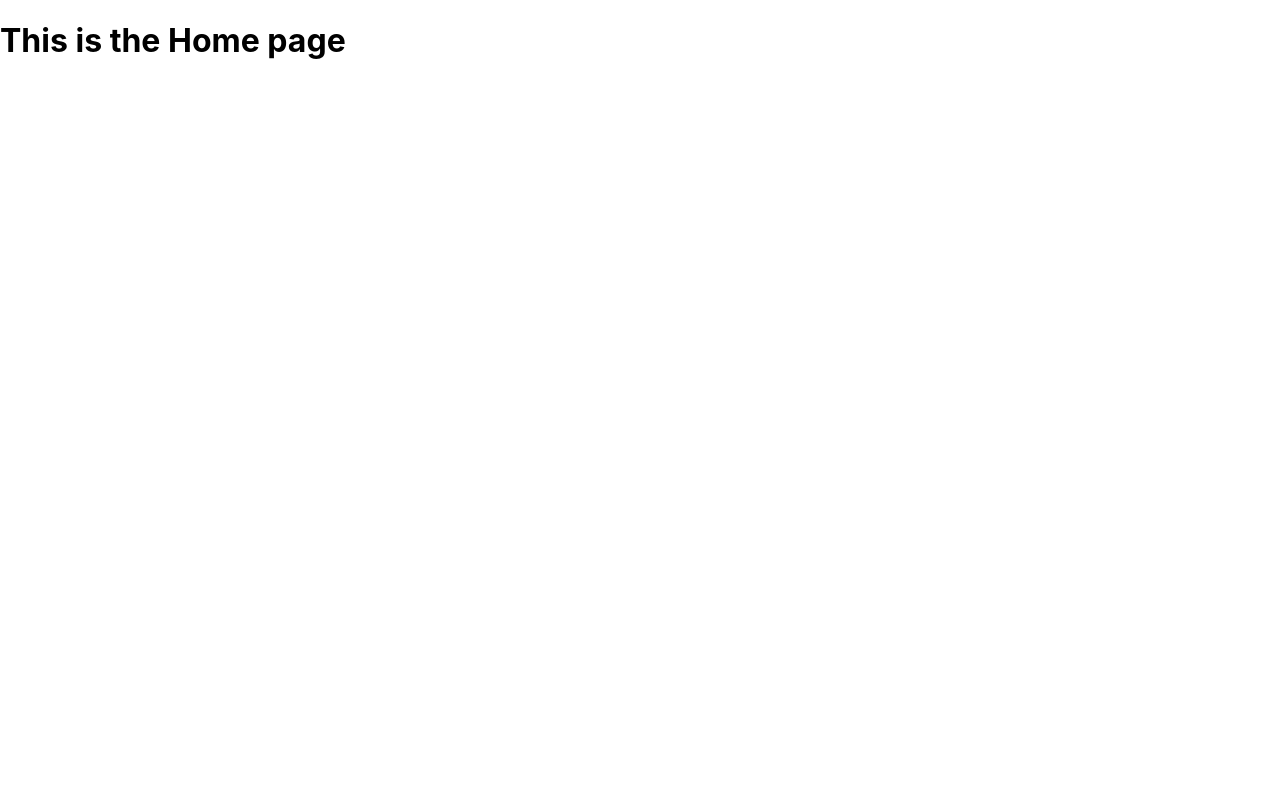
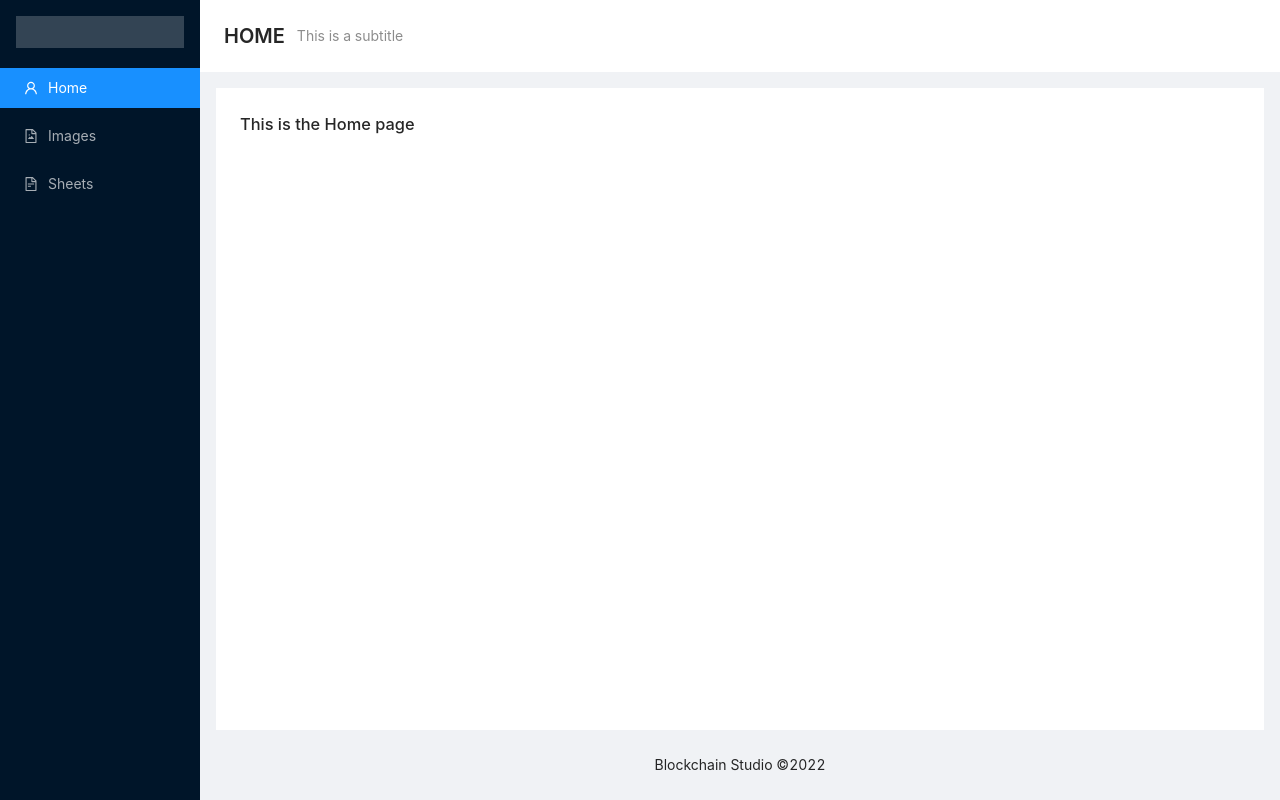
Before and after one commit to alex-serb13/blockchain-studio-challange, a React (Create React App) app: page /home in a window 1280 px wide. Built offline with nearby package versions, Linux system fonts and the light colour scheme.

Commit message:
add ant design library and implement sidebar navigation

```diff
--- a/package.json
+++ b/package.json
@@ -3,9 +3,11 @@
   "version": "0.1.0",
   "private": true,
   "dependencies": {
+    "@ant-design/icons": "^4.7.0",
     "@testing-library/jest-dom": "^5.16.4",
     "@testing-library/react": "^13.3.0",
     "@testing-library/user-event": "^13.5.0",
+    "antd": "^4.21.7",
     "react": "^18.2.0",
     "react-dom": "^18.2.0",
     "react-router-dom": "^6.3.0",
--- a/src/App.js
+++ b/src/App.js
@@ -1,19 +1,20 @@
 import { Routes, Route, Navigate } from "react-router-dom";
 
+import { NavigationLayout } from "./NavigationLayout";
 import { Home } from "./pages/Home";
 import { Images } from "./pages/Images";
 import { Sheets } from "./pages/Sheets";
 
 function App() {
   return (
-    <div className="App">
+    <NavigationLayout>
       <Routes>
         <Route path="home" element={<Home />} />
         <Route path="images" element={<Images />} />
         <Route path="sheets" element={<Sheets />} />
         <Route path="*" element={<Navigate to="home" replace />} />
       </Routes>
-    </div>
+    </NavigationLayout>
   );
 }
 
--- /dev/null
+++ b/src/NavigationLayout.jsx
@@ -0,0 +1,87 @@
+import { useNavigate, useLocation } from "react-router-dom";
+import { Layout, Menu, PageHeader } from "antd";
+import {
+  UserOutlined,
+  FileImageOutlined,
+  FileTextOutlined,
+} from "@ant-design/icons";
+const { Header, Content, Footer, Sider } = Layout;
+
+export const NavigationLayout = ({ children }) => {
+  const navigate = useNavigate();
+  const { pathname } = useLocation();
+  const currentPath = pathname.replace("/", "") || "home";
+
+  const onClick = ({ key }) => {
+    navigate(key);
+  };
+
+  const menuItems = [
+    {
+      key: "home",
+      icon: <UserOutlined />,
+      label: `Home`,
+      onClick,
+    },
+    {
+      key: "images",
+      icon: <FileImageOutlined />,
+      label: `Images`,
+      onClick,
+    },
+    {
+      key: "sheets",
+      icon: <FileTextOutlined />,
+      label: `Sheets`,
+      onClick,
+    },
+  ];
+
+  return (
+    <Layout style={{ height: "100%" }}>
+      <Sider breakpoint="md" collapsedWidth="0">
+        <div className="logo" />
+        <Menu
+          theme="dark"
+          mode="inline"
+          defaultSelectedKeys={[currentPath]}
+          items={menuItems}
+        />
+      </Sider>
+      <Layout>
+        <Header
+          className="site-layout-sub-header-background"
+          style={{ padding: 0 }}
+        >
+          <PageHeader
+            title={currentPath.toUpperCase()}
+            subTitle="This is a subtitle"
+          />
+        </Header>
+        <Content
+          style={{
+            margin: "24px 16px 0",
+            height: "100%",
+          }}
+        >
+          <div
+            className="site-layout-background"
+            style={{
+              padding: 24,
+              minHeight: 360,
+            }}
+          >
+            {children}
+          </div>
+        </Content>
+        <Footer
+          style={{
+            textAlign: "center",
+          }}
+        >
+          Blockchain Studio ©2022
+        </Footer>
+      </Layout>
+    </Layout>
+  );
+};
--- a/src/index.css
+++ b/src/index.css
@@ -1,13 +1,34 @@
+@import "~antd/dist/antd.css";
+
 body {
   margin: 0;
-  font-family: -apple-system, BlinkMacSystemFont, 'Segoe UI', 'Roboto', 'Oxygen',
-    'Ubuntu', 'Cantarell', 'Fira Sans', 'Droid Sans', 'Helvetica Neue',
+  font-family: -apple-system, BlinkMacSystemFont, "Segoe UI", "Roboto", "Oxygen",
+    "Ubuntu", "Cantarell", "Fira Sans", "Droid Sans", "Helvetica Neue",
     sans-serif;
   -webkit-font-smoothing: antialiased;
   -moz-osx-font-smoothing: grayscale;
 }
 
+#root {
+  height: 100%;
+}
+
 code {
-  font-family: source-code-pro, Menlo, Monaco, Consolas, 'Courier New',
+  font-family: source-code-pro, Menlo, Monaco, Consolas, "Courier New",
     monospace;
 }
+
+.logo {
+  height: 32px;
+  margin: 16px;
+  background: rgba(255, 255, 255, 0.2);
+}
+
+.site-layout-sub-header-background {
+  background: #fff;
+}
+
+.site-layout-background {
+  background: #fff;
+  height: inherit;
+}
```
Also changed, not shown: 1 other file (tests, documents, lock files or other folders).
